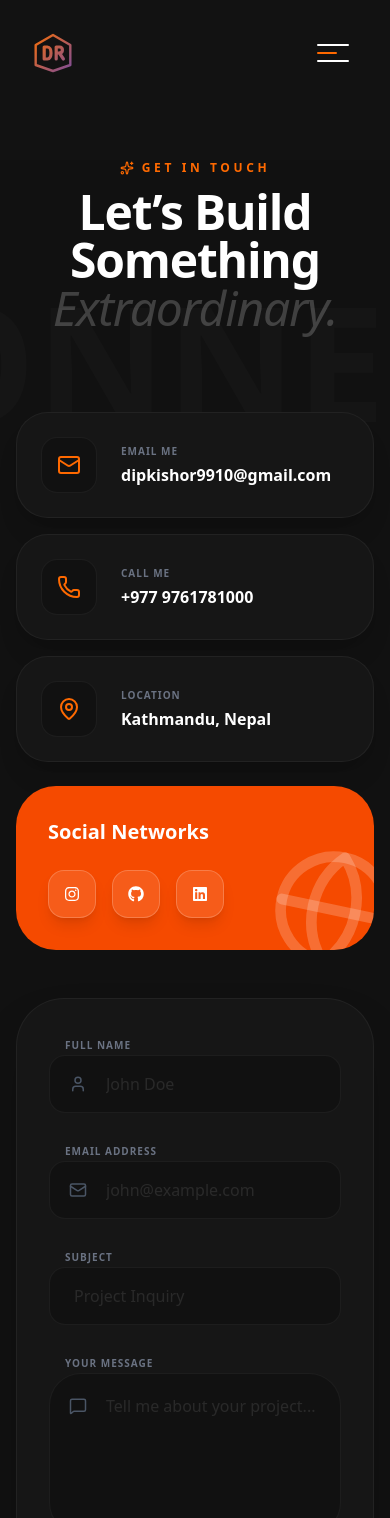
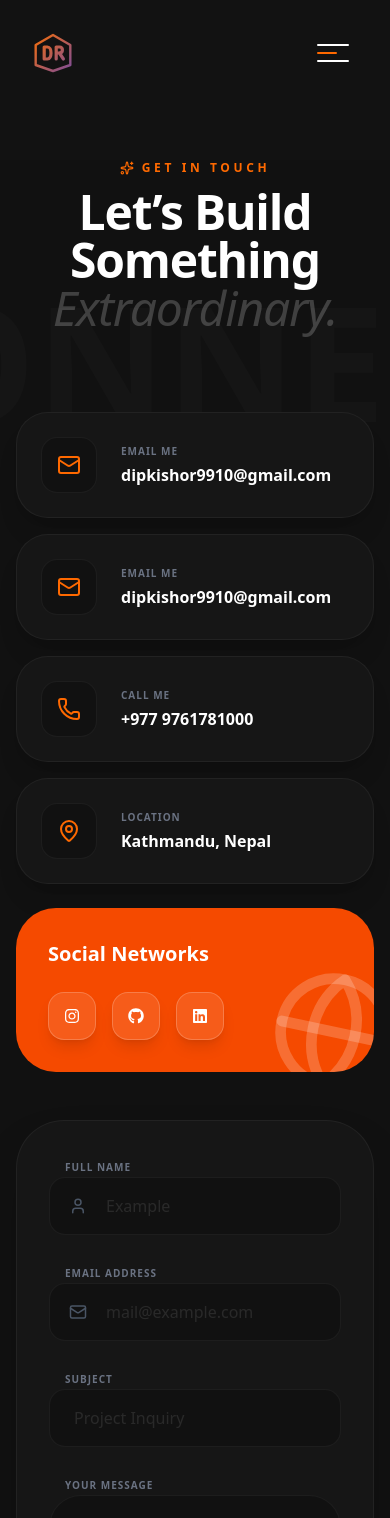
Before and after one commit to Dip-Kishor/my_portfolio, a Next.js app: page /contact in a window 390 px wide. Shown: the top 1518 px of the page. Built offline with nearby package versions, Linux system fonts and the light colour scheme.

Commit message:
Added mailto for mobile in contact

```diff
--- a/src/components/ui/ContactMe.tsx
+++ b/src/components/ui/ContactMe.tsx
@@ -41,7 +41,15 @@
                                     icon: <Mail className="text-orange-500" />,
                                     label: "Email Me",
                                     value: "dipkishor9910@gmail.com",
+                                    className: "hidden md:flex",
                                     href: "https://mail.google.com/mail/?view=cm&fs=1&to=dipkishor9910@gmail.com"
+                                },
+                                {
+                                    icon: <Mail className="text-orange-500" />,
+                                    label: "Email Me",
+                                    value: "dipkishor9910@gmail.com",
+                                    className: "flex md:hidden",
+                                    href: "mailto:dipkishor9910@gmail.com"
                                 },
                                 {
                                     icon: <Phone className="text-orange-500" />,
@@ -106,7 +114,7 @@
                                     <div className="relative group">
                                         <User className="absolute left-5 top-1/2 -translate-y-1/2 text-gray-600 group-focus-within:text-orange-500 transition-colors" size={18} />
                                         <input
-                                            type="text" name="name" placeholder="John Doe"
+                                            type="text" name="name" placeholder="Example"
                                             className="w-full bg-[#111] border border-white/5 rounded-2xl py-4 pl-14 pr-6 text-white outline-none focus:border-orange-600/50 transition-all placeholder:text-white/10"
                                         />
                                     </div>
@@ -117,7 +125,7 @@
                                     <div className="relative group">
                                         <Mail className="absolute left-5 top-1/2 -translate-y-1/2 text-gray-600 group-focus-within:text-orange-500 transition-colors" size={18} />
                                         <input
-                                            type="email" name="email" placeholder="john@example.com"
+                                            type="email" name="email" placeholder="mail@example.com"
                                             className="w-full bg-[#111] border border-white/5 rounded-2xl py-4 pl-14 pr-6 text-white outline-none focus:border-orange-600/50 transition-all placeholder:text-white/10"
                                         />
                                     </div>
```
